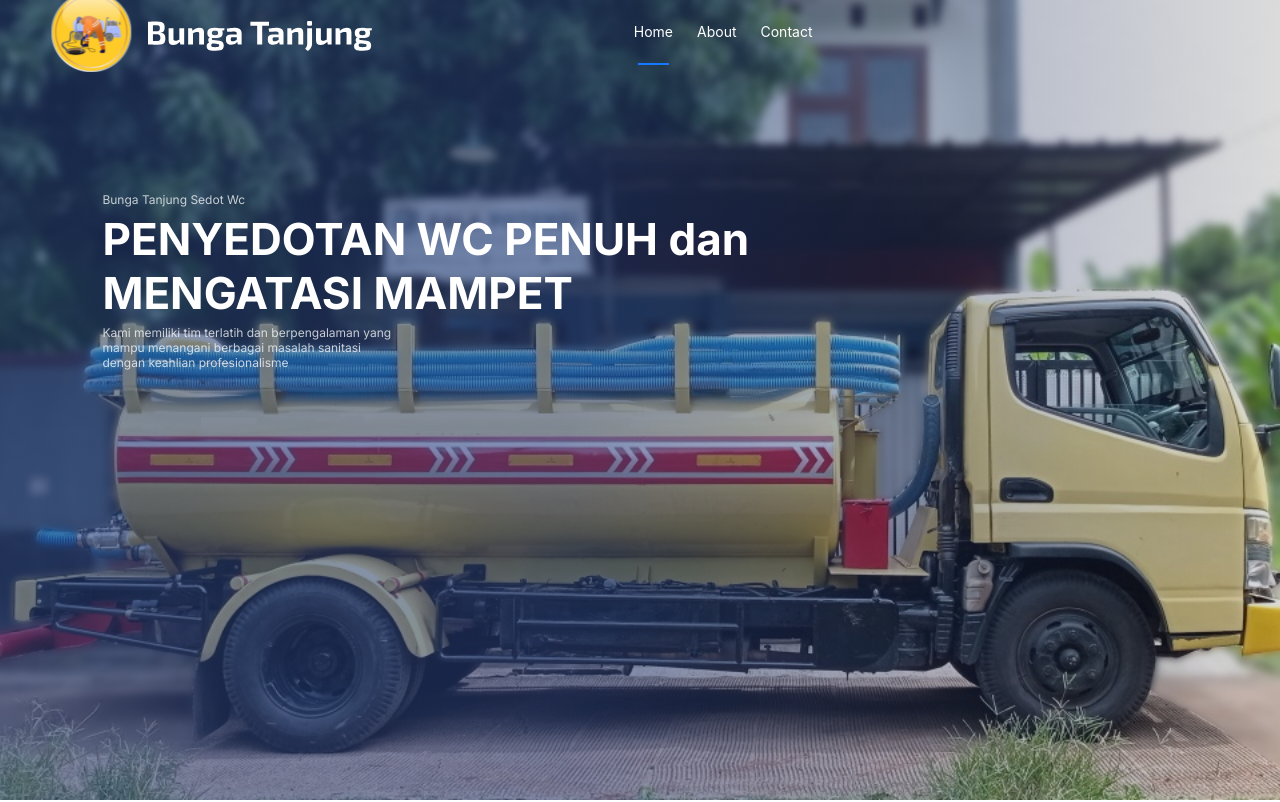
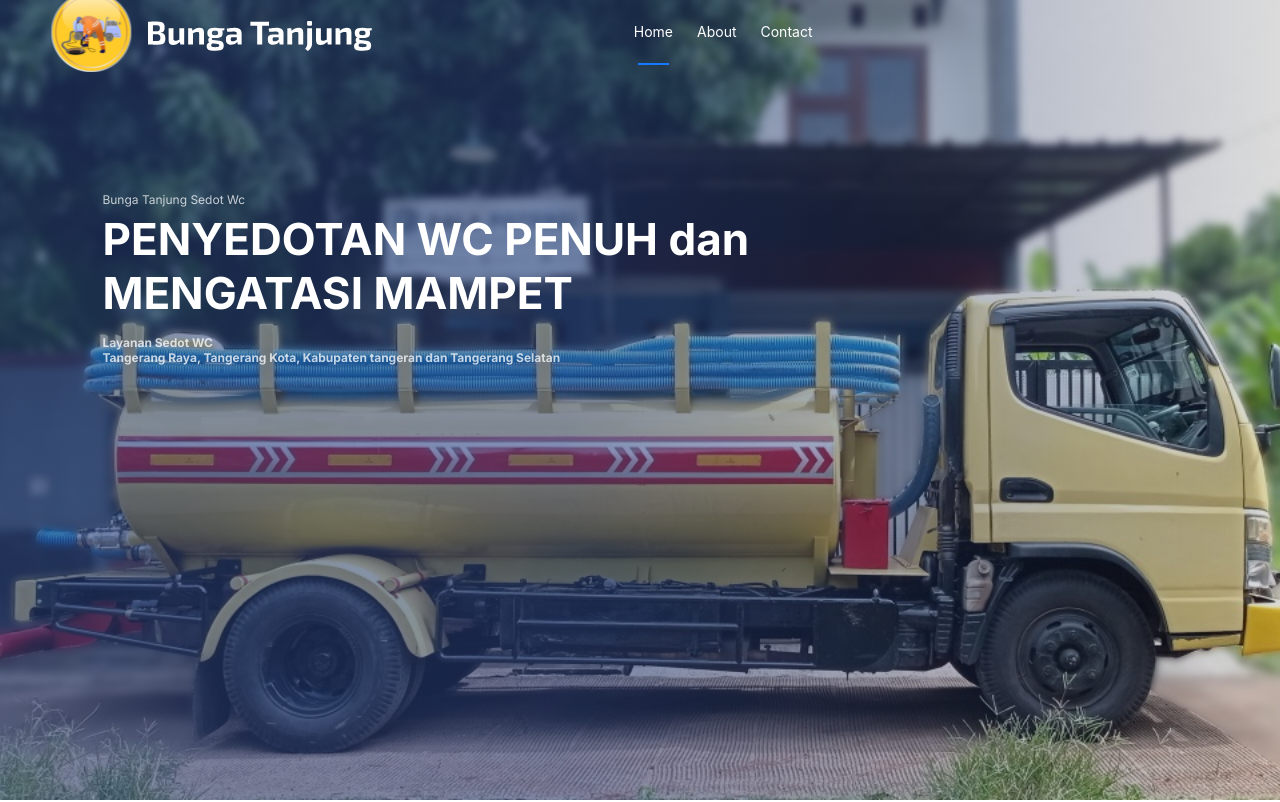
Before and after one commit to sukron21/sedot-wc-bunga-tanjung, a Next.js app: page / in a window 1280 px wide. Shown: the top 802 px of the page. Built offline with nearby package versions, Linux system fonts and the light colour scheme.

Commit message:
update loading

```diff
--- a/src/app/page.tsx
+++ b/src/app/page.tsx
@@ -145,15 +145,21 @@ const Home: React.FC = () => {
               >
                 MENGATASI MAMPET
               </h1>
-              <p style={{ color: "#FFFFFFBF", fontSize: 12 }}>
-                Kami memiliki tim terlatih dan berpengalaman yang
-              </p>
-              <p style={{ color: "#FFFFFFBF", fontSize: 12 }}>
+              <h4
+                style={{ color: "#FFFFFFBF", fontSize: 12, paddingTop: "10px" }}
+              >
+                Layanan Sedot WC
+              </h4>
+              <h4 style={{ color: "#FFFFFFBF", fontSize: 12 }}>
+                Tangerang Raya, Tangerang Kota, Kabupaten tangeran dan Tangerang
+                Selatan
+              </h4>
+              {/* <p style={{ color: "#FFFFFFBF", fontSize: 12 }}>
                 mampu menangani berbagai masalah sanitasi
               </p>
               <p style={{ color: "#FFFFFFBF", fontSize: 12 }}>
                 dengan keahlian profesionalisme
-              </p>
+              </p> */}
             </main>
           </div>
 
```
